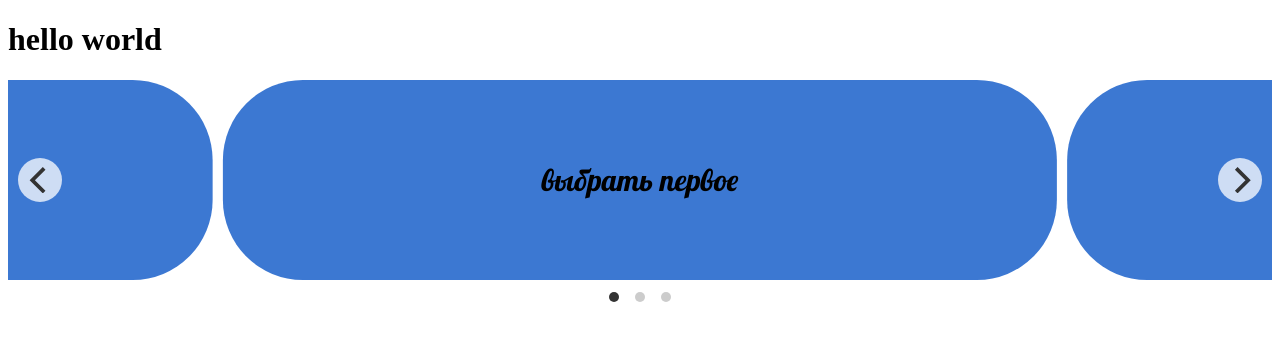
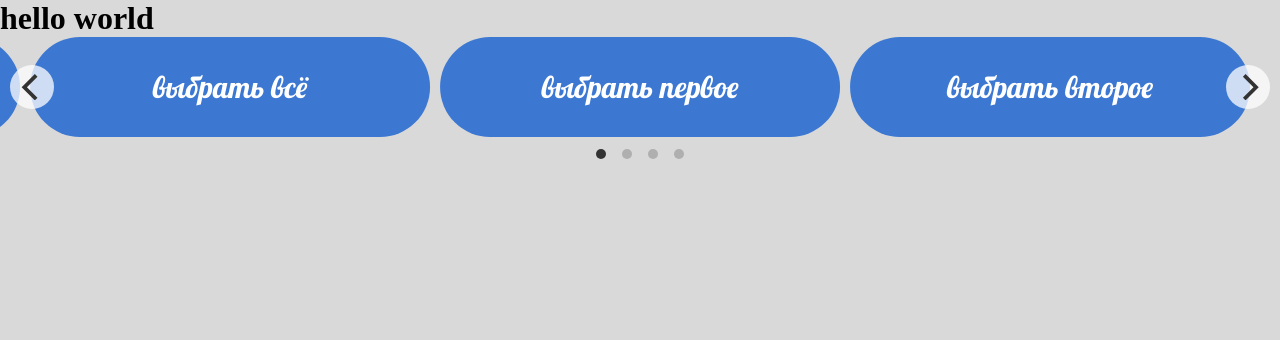
Before and after one commit to nikisokay/nikisokay.github.io, a plain HTML site: page index.html in a window 1280 px wide. Drawn offline with nearby package versions, Linux system fonts and the light colour scheme.

Commit message:
играюсь с размерами

```diff
--- a/index.html
+++ b/index.html
@@ -23,11 +23,15 @@
         </div>
 
         <div class="carousel-cell">
-            <span>выбрать первое</span>
+            <span>выбрать второе</span>
         </div>
 
         <div class="carousel-cell">
-            <span>выбрать первое</span>
+            <span>выбрать салат</span>
+        </div>
+
+        <div class="carousel-cell">
+            <span>выбрать всё</span>
         </div>
 
     </div>
--- a/script.js
+++ b/script.js
@@ -19,7 +19,8 @@ const createSlider = () => {
     var elem = document.querySelector('.main-carousel');
     var flkty = new Flickity( elem, {
     wrapAround: true,
-    // cellAlign: 'center',
+    cellAlign: 'center',
+    lazyLoad: true,
     contain: true
     });
 
--- a/style.css
+++ b/style.css
@@ -1,9 +1,18 @@
+*{
+    margin: 0;
+    padding: 0;
+}
+
+body{
+    background-color: #D9D9D9;
+}
+
 .carousel-cell {
     display: flex;
     justify-content: center;
     align-items: center;
-    width: 66%;
-    height: 200px;
+    width: 400px;
+    height: 100px;
     margin-right: 10px;
     background: #3C78D2;
     border-radius: 80px;
@@ -12,6 +21,7 @@
 .carousel-cell span{
     font-size: 30px;
     font-family: 'Lobster', sans-serif;
+    color: #fff;
 }
 
 .carousel-cell:before {
```
